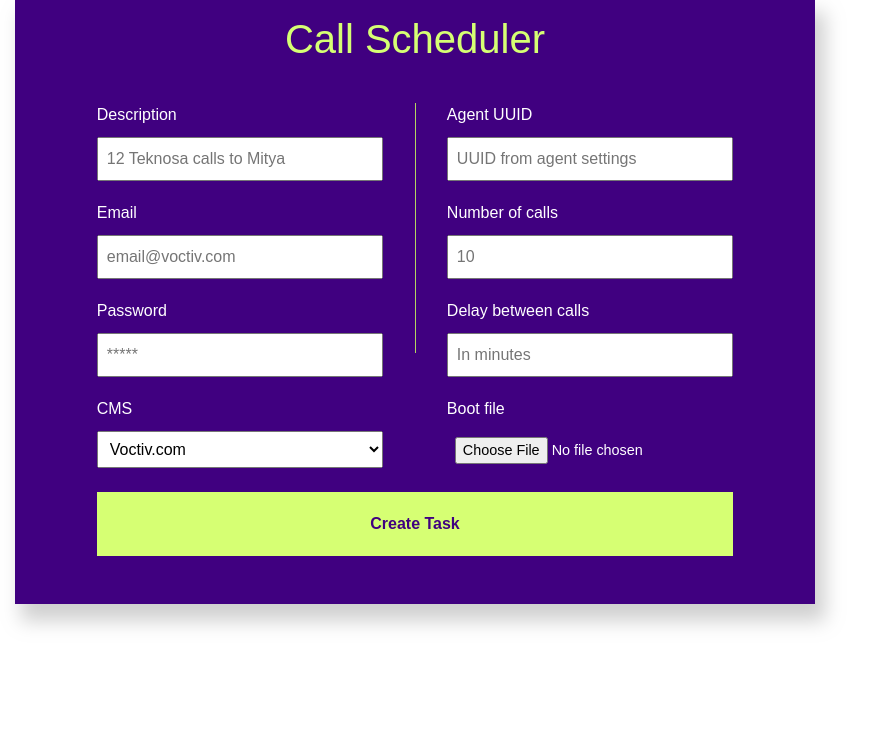
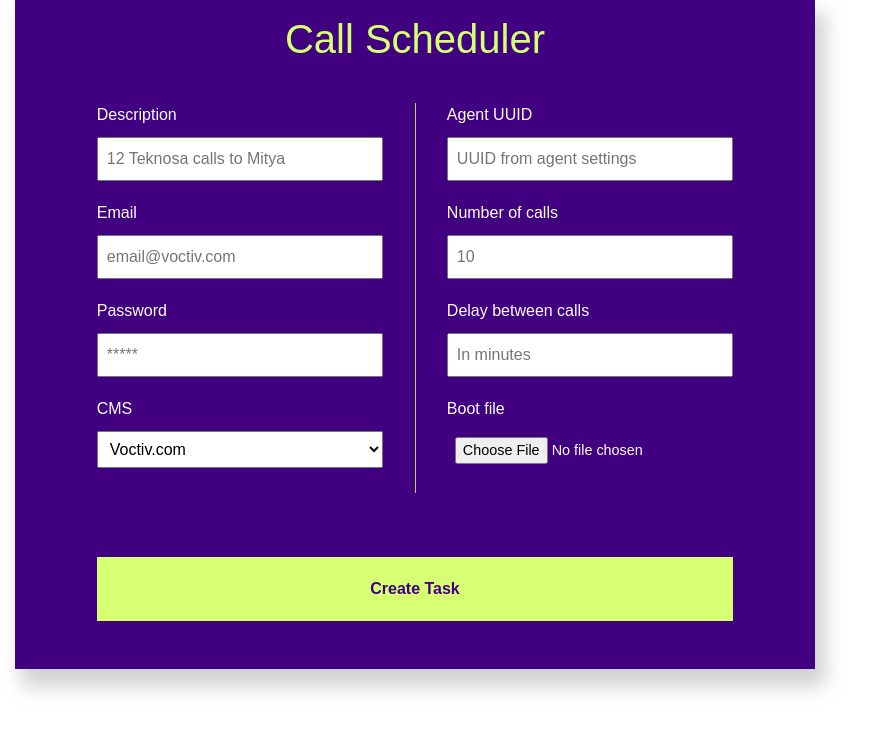
Before and after one commit to hattoum/test-call-scheduling, a Flask app: page / in a window 1280 px wide. Shown: the part 49-780 px from the top of the page, without its empty margins (0-879 px from the left). Run offline with Flask 2, Linux system fonts and the light colour scheme; data that the repository does not hold is empty.

Commit message:
initial commit

```diff
--- a/static/css/main.css
+++ b/static/css/main.css
@@ -98,7 +98,7 @@ form {
 
 .sperator{
     border-left: 1px solid #b3d661;
-    height: 250px;
+    height: 390px;
     margin-bottom: 2rem;
 }
 
@@ -147,3 +147,7 @@ button:hover {
     background-color: #b3d661;
 
 }
+
+.submit-btn {
+    margin-top: 5%;
+}
--- a/templates/index.html
+++ b/templates/index.html
@@ -50,7 +50,7 @@
                         <input type="file" name="sheet" id="sheet" accept=".xls,.xlsx,.csv" required>
                     </div>
 
-                    <button type="submit" value="CREATE" name="CREATE">Create Task</button>
+                    <button type="submit" value="CREATE" name="CREATE" class="submit-btn">Create Task</button>
                 </form>
             </div>
             <div class="job" id="jobdiv">
```
